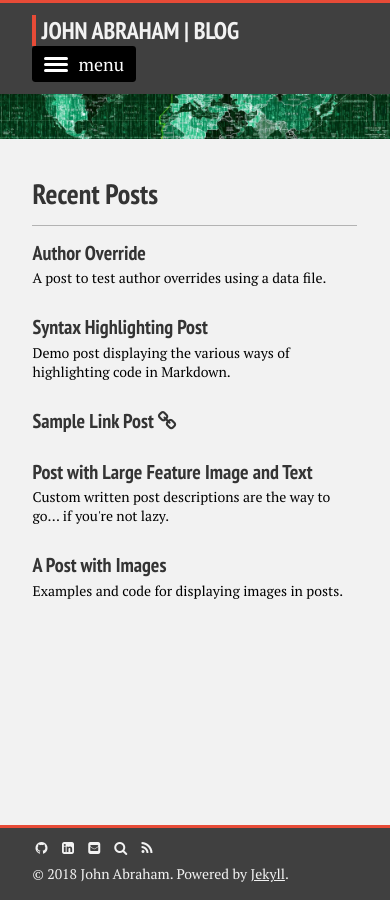
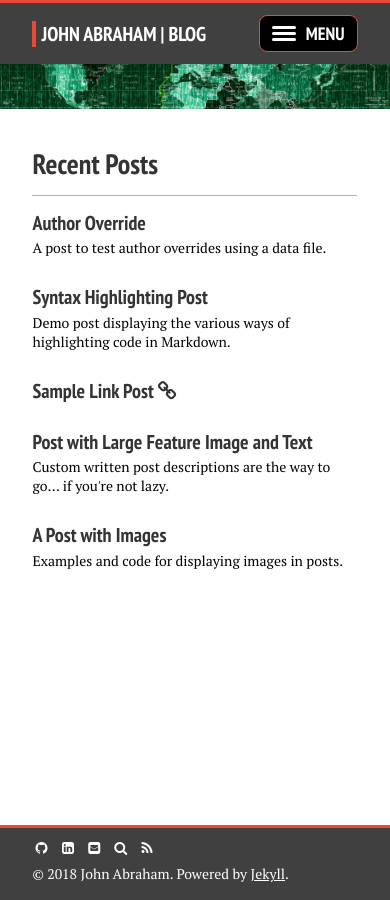
Before and after one commit to abrahamjj/abrahamjj.github.io, a Jekyll site: the page built from index.md, in a window 390 px wide. Built offline with Jekyll 4.4.1, drawn with Linux system fonts in a browser that asks for light colours; nearby versions of some CDN libraries.

Commit message:
Mobile view nav button position refactor & adjusted breakpoints

```diff
--- a/_includes/_head.html
+++ b/_includes/_head.html
@@ -34,8 +34,6 @@
 
 <!-- Modernizr -->
 <script src="{{ site.url }}/assets/js/vendor/modernizr-2.7.1.custom.min.js"></script>
-<script src="{{ site.url }}/assets/js/vendor/jquery-1.9.1.min.js"></script>
-<script src="{{ site.url }}/assets/js/scroll-top.js"></script>
 
 <link href='//fonts.googleapis.com/css?family=PT+Sans+Narrow:400,700%7CPT+Serif:400,700,400italic' rel='stylesheet' type='text/css'>
 
--- a/assets/css/_sass/page.scss
+++ b/assets/css/_sass/page.scss
@@ -38,17 +38,29 @@ body {
 	font-family: $heading-font;
 	font-weight: 700;
 	text-transform: uppercase;
+	position: relative;
 	border-top: 3px solid $orange;
 	background-color: $nav-color;
 }
 
 /* Site name */
 .site-name {
-	@include grid(12,10);
+	@include font-rem(20);
 	@include prefix(12,1);
-	@include suffix(12,1);
-	@include font-rem(24);
-	@media #{$small} {
+	float: left;
+
+	a {
+		padding-left: 5px;
+		color: $white;
+		border-left: 4px solid $orange;
+	}
+	@media #{$small-max} {
+		min-width: 9em;
+		position: absolute;
+		transform: translateY(-50%);
+		top: 50%;
+	}
+	@media #{$large} {
 		@include grid(12,2);
 		@include prefix(12,0.5);
 		@include suffix(12,0.25);
@@ -58,19 +70,18 @@ body {
 		@include grid(12,1.25);
 		@include prefix(10,2);
 	}
-	a {
-		padding-left: 5px;
-		color: $grey;
-		border-left: 4px solid $orange;
-	}
 }
 
 /* Top navigation links */
 .top-navigation {
-	@include grid(12,10);
-	@include prefix(12,1);
 	@include suffix(12,1);
-	@media #{$small} {
+	float: right;
+
+	@media #{$small-max} {
+		min-width: 2em;
+	}
+
+	@media #{$large} {
 		@include grid(12,9);
 		@include prefix(12,0);
 		@include suffix(12,0);
@@ -100,7 +111,7 @@ body {
 			border-bottom: 0 solid transparent;
 		}
 		a {
-			color: $grey;
+			color: $white;
 			border-bottom: 0 solid transparent;
 			text-decoration: none;
 			position: relative;
@@ -144,10 +155,15 @@ $button-size: 1.5rem;
 }
 .navicon-lines-button {
 	padding: $button-size/4 $button-size/2;
+	outline: 0;
 	transition: .3s;
 	cursor: pointer;
 	user-select: none;
-	border-radius: $button-size/7;
+	font-family: $heading-font;
+	text-transform: uppercase;
+	font-weight: 700 !important;
+	border: 1px solid $orange !important;
+	border-radius: $button-size/3;
 }
 .navicon-lines-button:hover {
 	opacity: 1;
@@ -264,6 +280,7 @@ $button-size: 1.5rem;
 	h1 {
 		margin-top: 0;
 	}
+	#index,
 	.post,
 	.page {
 		@include container;
@@ -271,7 +288,7 @@ $button-size: 1.5rem;
 		@include prefix(12,1);
 		@include suffix(12,1);
 		margin-bottom: 2em;
-		@media #{$small} {
+		@media #{$large} {
 			@include grid(12,6);
 			@include prefix(12,0);
 			@include suffix(12,0);
@@ -366,7 +383,7 @@ $button-size: 1.5rem;
 		border-bottom: 0 solid transparent;
 	}
 	a:hover {
-		color: red;
+		color: $orange;
 	}
 }
 
@@ -411,10 +428,10 @@ $button-size: 1.5rem;
 		&:hover {
 			-moz-box-shadow: 0 0 0 3px $orange;
 			-webkit-box-shadow: 0 0 0 3px $orange;
-			box-shadow: 0 0 0 3 $orange;
+			box-shadow: 0 0 0 3px $orange;
 		}
 	}
-	@media #{$small} {
+	@media #{$large} {
 		display: block;
 		@include grid(12,2);
 		@include prefix(12,0.5);
@@ -663,7 +680,7 @@ $button-size: 1.5rem;
 			display: inline-block;
 		}
 		&, a {
-			color: $grey !important;
+			color: $white !important;
 		}
 		a {
 			text-decoration: underline;
@@ -709,12 +726,15 @@ $button-size: 1.5rem;
 	border-radius: 50%;
 	outline: 0 !important;
 	padding: 2px 5px 5px 5px;
+	background-color: $light-black;
 	box-shadow: 0 0 3px $orange;
-	background-color: $light-black;
+	-moz-box-shadow: 0 0 3px $orange;
+	-webkit-box-shadow: 0 0 3px $orange;
+	box-shadow: 0 0 3px $orange;
 	i {
 		color: $orange;
 	}
-	@media #{$small-max} {
+	@media #{$large-max} {
 		display: none !important;
 	}
 }
--- a/assets/css/_sass/variables.scss
+++ b/assets/css/_sass/variables.scss
@@ -19,7 +19,6 @@ $alt-font           : $base-font;
    ========================================================================== */
 
 /* base colors */
-$grey                 : #f2f2f2;
 $white                : #fff;
 $black                : #000;
 $light-black          : #404040;
@@ -27,7 +26,7 @@ $orange               : #e74b37;
 $accent-color         : $black;
 
 /* page colors */
-$body-color           : $grey;
+$body-color           : $white;
 $nav-color            : $light-black;
 $footer-color         : $light-black;
 $text-color           : $black;
@@ -73,4 +72,5 @@ $small                : "only screen and (min-width: 37.5em)";
 $small-max            : "only screen and (max-width: 37.5em)";
 $medium               : "only screen and (min-width: 48em)";
 $large                : "only screen and (min-width: 62em)";
+$large-max            : "only screen and (max-width: 62em)";
 $x-large              : "only screen and (min-width: 86.375em)";
--- a/assets/js/scroll-top.js
+++ /dev/null
@@ -1,15 +0,0 @@
-// Scroll back to top button
-$(document).ready(function() {
-  $(window).scroll(function() {
-      if ($(this).scrollTop() >= 50) {
-          $('.scroll-top').show();
-      } else {
-          $('.scroll-top').hide();
-      }
-  });
-  $('.scroll-top').click(function() {
-      $('body,html').animate({
-          scrollTop : 0
-      }, 500);
-  });
-});
```
Also changed, not shown: assets/js/_main.js (+20 -2 lines), package.json (+13 -13 lines), assets/js/scripts.min.js.
